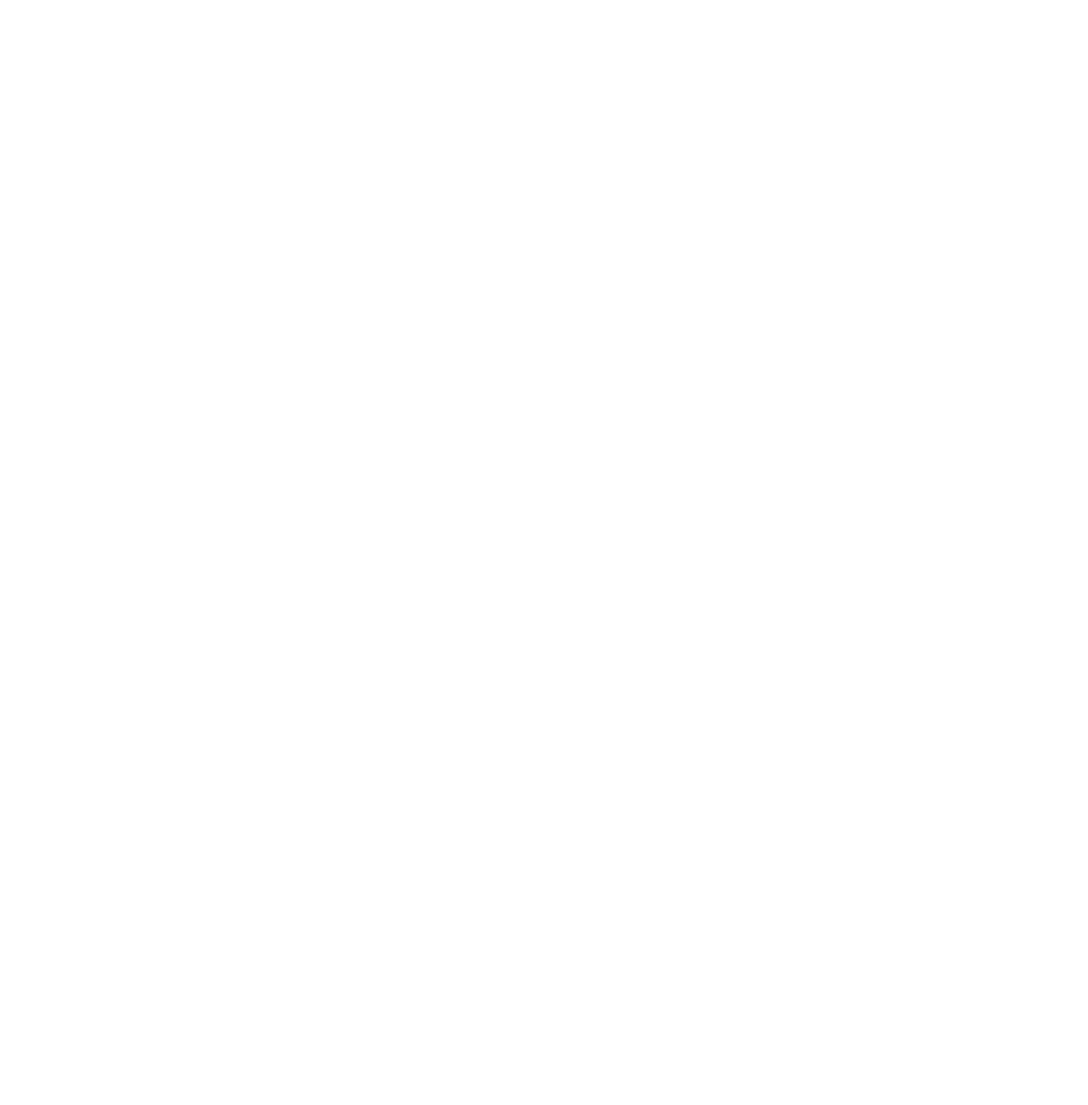
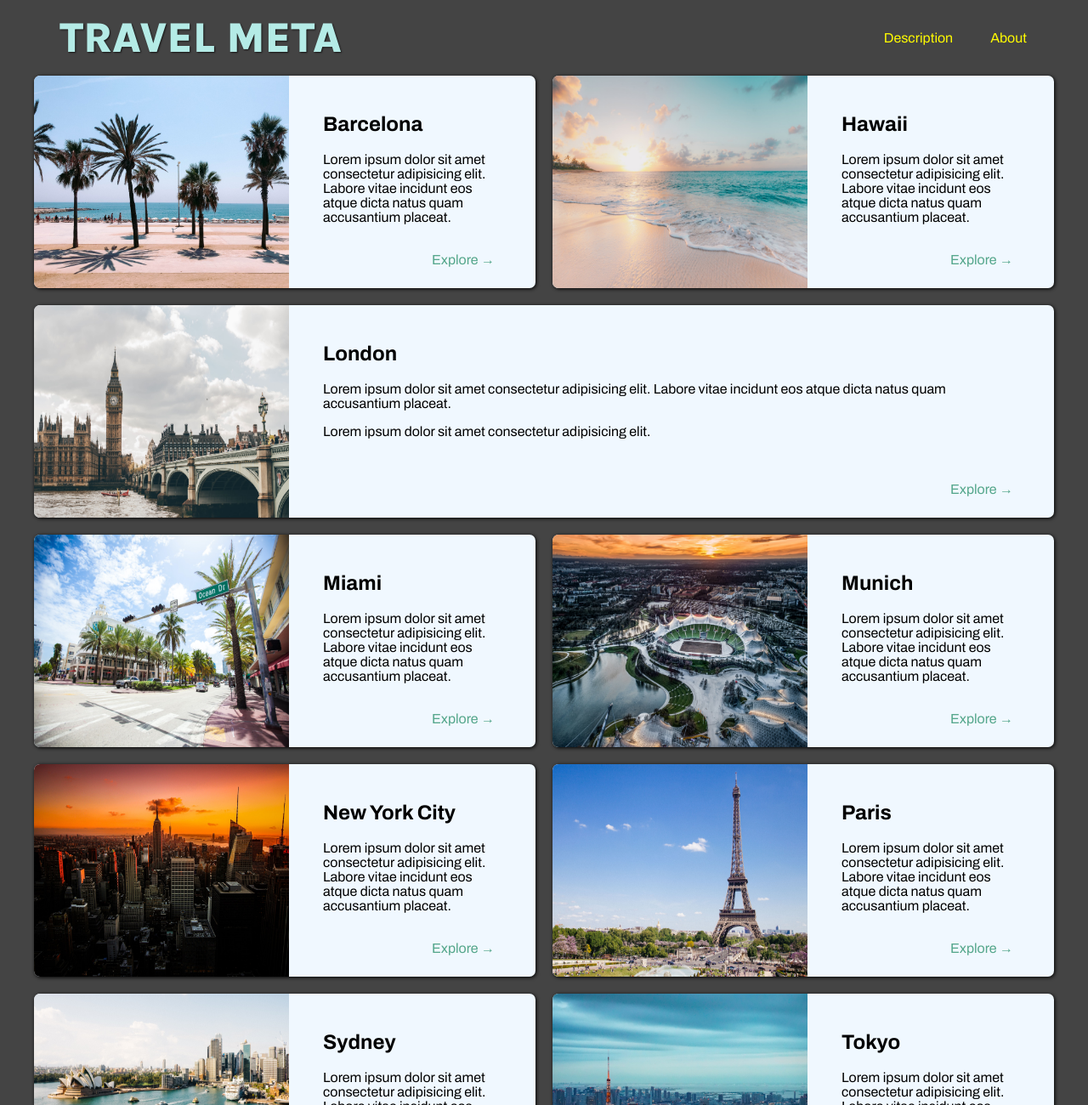
Before and after one commit to 0calCOKE/practice-myself, a plain HTML site: page places.html in a window 1280 px wide. Shown: the top 1300 px of the page at 85% size. Before the commit the page ends 800 px from the top, so only its background shows below. Drawn offline with Linux system fonts and the light colour scheme.

Commit message:
added places.css

```diff
--- /dev/null
+++ b/places.css
@@ -0,0 +1,70 @@
+body {
+  background-color: rgb(68, 68, 68);
+  /* background: linear-gradient(30deg, rgb(77, 77, 77), rgb(58, 58, 58)); */
+}
+
+header {
+  position: static;
+}
+
+header nav a:hover {
+  background-color: rgb(180, 235, 230);
+  color: rgb(59, 59, 59);
+}
+
+#page-logo a {
+  color: rgb(180, 235, 230);
+}
+
+main ul {
+  width: 75rem;
+  display: grid;
+  grid-template-columns: 1fr 1fr;
+  margin: 0 auto 3rem auto;
+  gap: 1.25rem;
+}
+
+main li {
+  display: flex;
+  background-color: aliceblue;
+  box-shadow: 1px 1px 4px rgb(0, 0, 0);
+  border-radius: 7px;
+  overflow: hidden;
+  object-fit: cover;
+}
+
+main li:nth-of-type(3) {
+  grid-column: 1 / span 2;
+}
+
+main li img {
+  width: 300px;
+  height: 250px;
+}
+
+main li div {
+  padding: 0 1rem;
+}
+
+.item-content {
+  display: flex;
+  flex-direction: column;
+  justify-content: space-between;
+  padding: 24px;
+}
+
+.actions {
+  text-align: right;
+}
+
+.actions a {
+  color: rgb(84, 166, 139);
+  text-decoration: none;
+  padding: 8px;
+  border-radius: 6px;
+}
+
+.actions a:hover {
+  color: azure;
+  background-color: rgb(94, 176, 139);
+}
--- a/places.html
+++ b/places.html
@@ -0,0 +1,193 @@
+<!DOCTYPE html>
+<html lang="en">
+  <head>
+    <meta charset="UTF-8" />
+    <link rel="preconnect" href="https://fonts.googleapis.com" />
+    <link rel="preconnect" href="https://fonts.gstatic.com" crossorigin />
+    <link
+      href="https://fonts.googleapis.com/css2?family=Archivo:wght@400;700;900&family=Bebas+Neue&family=Karla:wght@400;700;800&family=Roboto+Mono:wght@400;700&family=Roboto:wght@400;900&display=swap"
+      rel="stylesheet"
+    />
+    <link rel="stylesheet" href="/shared.css" />
+    <link rel="stylesheet" href="/places.css" />
+    <title>Travel Meta</title>
+    <body>
+        <header>
+          <div id="page-logo">
+            <a href="/index.html">Travel Meta</a>
+          </div>
+          <nav>
+            <ul>
+              <li>
+                <a href="/places.html">Description</a>
+              </li>
+              <li>
+                <a href="/about.html">About</a>
+              </li>
+            </ul>
+          </nav>
+        </header>
+        <main>
+            <ul>
+                <li>
+                  <img src="images/places/barcelona.jpg" alt="City of Barcelona" />
+                  <div class="item-content">
+                    <div>
+                      <h2>Barcelona</h2>
+                      <p>
+                        Lorem ipsum dolor sit amet consectetur adipisicing elit. Labore
+                        vitae incidunt eos atque dicta natus quam accusantium placeat.
+                      </p>
+                    </div>
+                    <div class="actions">
+                      <a href="https://en.wikipedia.org/wiki/Barcelona">Explore &#x2192</a>
+                      <!-- UTF-8의 16진법표시 => U+~~를빼고 그 자리에 &#x넣기.
+                    ex. U+2192 => &#x2192 -->
+                    </div>
+                  </div>
+                </li>
+                <li>
+                  <img src="images/places/hawaii.jpg" alt="Hawaii beach" />
+                  <div class="item-content">
+                    <div>
+                      <h2>Hawaii</h2>
+                      <p>
+                        Lorem ipsum dolor sit amet consectetur adipisicing elit. Labore
+                        vitae incidunt eos atque dicta natus quam accusantium placeat.
+                      </p>
+                    </div>
+                    <div class="actions">
+                      <a href="hhttps://en.wikipedia.org/wiki/Hawaii">Explore &#x2192</a>
+                    </div>
+                  </div>
+                </li>
+                <li>
+                  <img src="images/places/london.jpg" alt="London city" />
+                  <div class="item-content">
+                    <div>
+                      <h2>London</h2>
+                      <p>
+                        Lorem ipsum dolor sit amet consectetur adipisicing elit. Labore
+                        vitae incidunt eos atque dicta natus quam accusantium placeat.
+                      </p>
+                      <p>
+                        Lorem ipsum dolor sit amet consectetur adipisicing elit.
+                      </p>
+                    </div>
+                    <div class="actions">
+                      <a href="https://en.wikipedia.org/wiki/London">Explore &#x2192</a>
+                    </div>
+                  </div>
+                </li>
+                <li>
+                  <img src="images/places/miami.jpg" alt="Miami streets" />
+                  <div class="item-content">
+                    <div>
+                      <h2>Miami</h2>
+                      <p>
+                        Lorem ipsum dolor sit amet consectetur adipisicing elit. Labore
+                        vitae incidunt eos atque dicta natus quam accusantium placeat.
+                      </p>
+                    </div>
+                    <div class="actions">
+                      <a href="https://en.wikipedia.org/wiki/Miami">Explore &#x2192</a>
+                    </div>
+                  </div>
+                </li>
+                <li>
+                  <img src="images/places/munich.jpg" alt="Munich football stadium" />
+                  <div class="item-content">
+                    <div>
+                      <h2>Munich</h2>
+                      <p>
+                        Lorem ipsum dolor sit amet consectetur adipisicing elit. Labore
+                        vitae incidunt eos atque dicta natus quam accusantium placeat.
+                      </p>
+                    </div>
+                    <div class="actions">
+                      <a href="https://en.wikipedia.org/wiki/Munich">Explore &#x2192</a>
+                    </div>
+                  </div>
+                </li>
+                <li>
+                  <img src="images/places/new-york-city.jpg" alt="New York City skyline" />
+                  <div class="item-content">
+                    <div>
+                      <h2>New York City</h2>
+                      <p>
+                        Lorem ipsum dolor sit amet consectetur adipisicing elit. Labore
+                        vitae incidunt eos atque dicta natus quam accusantium placeat.
+                      </p>
+                    </div>
+                    <div class="actions">
+                      <a href="https://en.wikipedia.org/wiki/New_York_City"
+                        >Explore &#x2192</a
+                      >
+                    </div>
+                  </div>
+                </li>
+                <li>
+                  <img src="images/places/paris.jpg" alt="Paris city" />
+                  <div class="item-content">
+                    <div>
+                      <h2>Paris</h2>
+                      <p>
+                        Lorem ipsum dolor sit amet consectetur adipisicing elit. Labore
+                        vitae incidunt eos atque dicta natus quam accusantium placeat.
+                      </p>
+                    </div>
+                    <div class="actions">
+                      <a href="https://en.wikipedia.org/wiki/Paris">Explore &#x2192</a>
+                    </div>
+                  </div>
+                </li>
+                <li>
+                  <img src="images/places/sydney.jpg" alt="Sydney beach" />
+                  <div class="item-content">
+                    <div>
+                      <h2>Sydney</h2>
+                      <p>
+                        Lorem ipsum dolor sit amet consectetur adipisicing elit. Labore
+                        vitae incidunt eos atque dicta natus quam accusantium placeat.
+                      </p>
+                    </div>
+                    <div class="actions">
+                      <a href="https://en.wikipedia.org/wiki/Sydney">Explore &#x2192</a>
+                    </div>
+                  </div>
+                </li>
+                <li>
+                  <img src="images/places/tokyo.jpg" alt="Tokyo skyline" />
+                  <div class="item-content">
+                    <div>
+                      <h2>Tokyo</h2>
+                      <p>
+                        Lorem ipsum dolor sit amet consectetur adipisicing elit. Labore
+                        vitae incidunt eos atque dicta natus quam accusantium placeat.
+                      </p>
+                    </div>
+                    <div class="actions">
+                      <a href="https://en.wikipedia.org/wiki/Tokyo">Explore &#x2192</a>
+                    </div>
+                  </div>
+                </li>
+                <li>
+                  <img src="images/places/bali.jpg" alt="Bali beach" />
+                  <div class="item-content">
+                    <div>
+                      <h2>Bali</h2>
+                      <p>
+                        Lorem ipsum dolor sit amet consectetur adipisicing elit. Labore
+                        vitae incidunt eos atque dicta natus quam accusantium placeat.
+                      </p>
+                    </div>
+                    <div class="actions">
+                      <a href="https://en.wikipedia.org/wiki/Bali">Explore &#x2192</a>
+                    </div>
+                  </div>
+                </li>
+              </ul>
+        </main>
+        <footer></footer>
+    </body>
+</html>
--- a/shared.css
+++ b/shared.css
@@ -49,7 +49,7 @@ header a {
   border-radius: 6px;
 }
 
-header a:hover {
+header nav a:hover {
   color: rgb(77, 77, 77);
   background-color: rgb(255, 251, 0);
 }
```
Also changed, not shown: index.html (+1 -1 lines), images/places/bali.jpg (added), images/places/hawaii.jpg (added), images/places/london.jpg (added), images/places/new-york-city.jpg (added), images/places/paris.jpg (added), images/places/sydney.jpg (added), images/places/tokyo.jpg (added).
